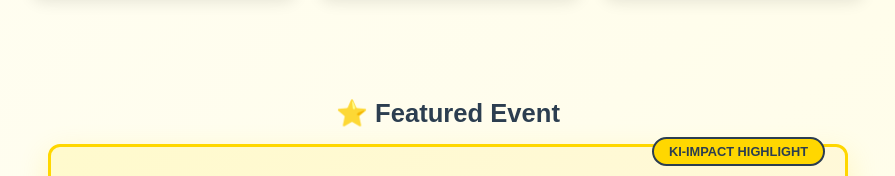
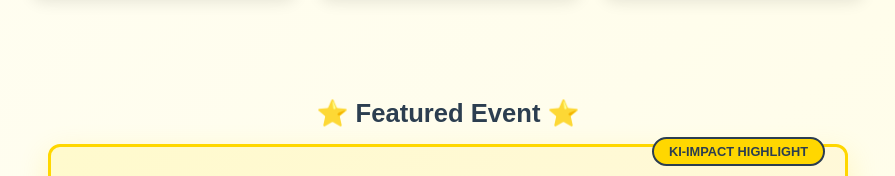
Before and after one commit to finnern/ki-impact, a website: page index.html in a window 1280 px wide. Shown: the part 1086-1262 px from the top of the page, without its empty margins (192-1087 px from the left). Drawn offline with Linux system fonts and the light colour scheme.

Commit message:
Update index.html sternle!

```diff
--- a/index.html
+++ b/index.html
@@ -361,7 +361,7 @@
     <div class="events-section">
         <!-- Featured Event Section -->
         <div class="featured-section">
-            <h2 class="featured-title">⭐ Featured Event</h2>
+            <h2 class="featured-title">⭐ Featured Event ⭐</h2>
             <div class="featured-event">
                 <div class="featured-badge">KI-IMPACT HIGHLIGHT</div>
                 <div class="event-header">
```
